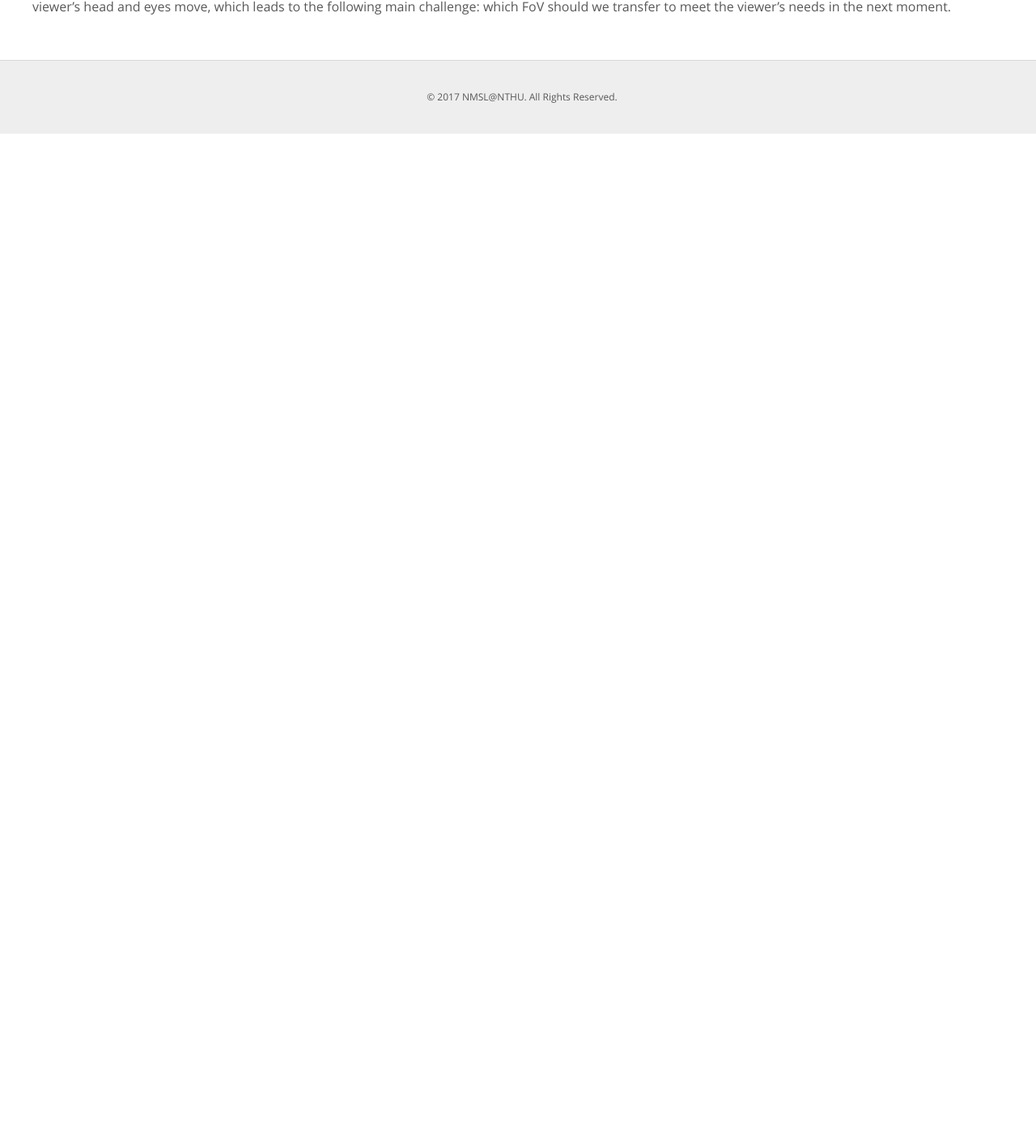
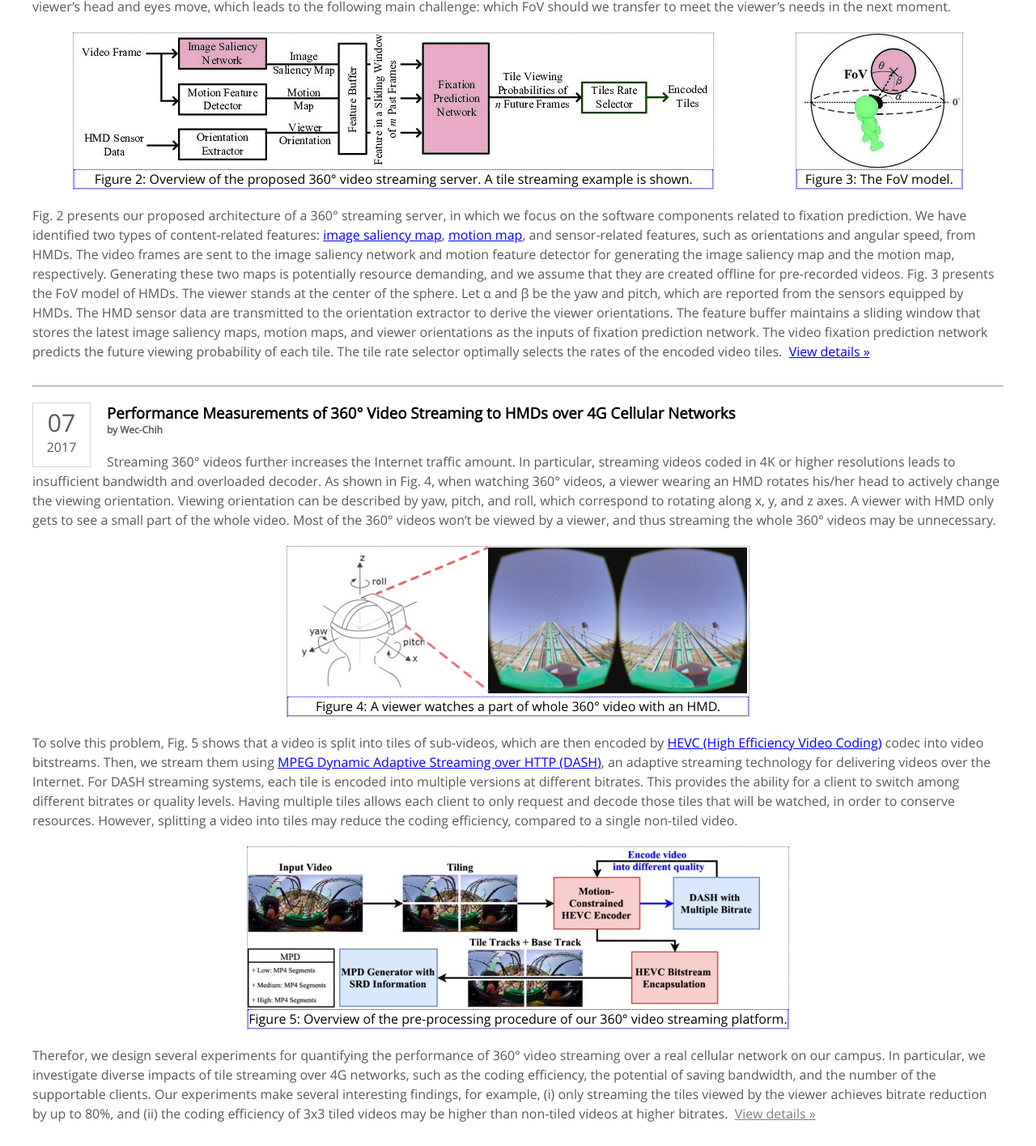
Before and after one commit to briandicky/web4360videos, a plain HTML site: page research.html in a window 1280 px wide. Shown: the part 1025-2440 px from the top of the page at 81% size. Before the commit the page ends 1190 px from the top, so only its background shows below. Drawn offline with Linux system fonts and the light colour scheme.

Commit message:
New writeup, inclduing fixation prediction (NOSSDAV'17) and tile-based streaming (APNOMS'17)

```diff
--- a/research.html
+++ b/research.html
@@ -84,10 +84,12 @@
 
             To overcome such limitation, and promote reproducible research, we build up our own 360° video testbed for collecting traces from real viewers watching 360° videos using HMDs.
             <!--We then use the testbed to collect content and sensor dataset.-->
-            <a href="http://dl.acm.org/citation.cfm?id=3083219" >The resulting dataset</a> can be used to, for example, predict which parts of 360° videos attract viewers to watch the most. The dataset, however, can also be leveraged in various novel applications in a much broader scope.
+            <a href="download.html" >The resulting dataset</a> can be used to, for example, predict which parts of 360° videos attract viewers to watch the most. The dataset, however, can also be leveraged in various novel applications in a much broader scope.
             <!--For example, using our dataset, content provider could get to compute the most common FoVs among viewers, and derive the crowd-driven camera movements, which may be used to guide viewers through 360° videos via innovative user interfaces.-->
             <!--Deeper investigations could even identify the essential elements for gaining viewers’ attentions in 360° videos streamed to HMDs.-->
+            &nbsp;<a href="http://dl.acm.org/citation.cfm?id=3083219">View details »</a>
             </p>
+
 		</div>
 
         <hr></hr>
@@ -99,7 +101,7 @@
                 2017
                 </p>
             </div>
-            <h3>Fixation Prediction for 360° Video Streaming<span class="author">Wec-Chih 2017</span></h3>
+            <h3>Fixation Prediction for 360° Video Streaming<span class="author">by Wec-Chih</span></h3>
             <p style="margin: 0px;">
             Leveraging commodity HMDs for 360° video streaming is, however, very challenging for two reasons.
             First, 360° videos contain much more information than conventional videos, and thus are much larger in resolutions and file sizes.
@@ -108,10 +110,82 @@
             Another way to stream 360° videos to HMDs is to only stream the current FoV of the viewer.
             We emphasize current, because the FoV changes as the viewer’s head and eyes move, which leads to the following main challenge: which FoV should we transfer to meet the viewer’s needs in the next moment.
             </p>
+
+            <div style="display: flex; justify-content: space-around;">
+                <figure>
+                    <img src="images/fixa_archi.jpg">
+                    <figcaption>Figure 2: Overview of the proposed 360° video streaming server. A tile streaming example is shown.</figcaption>
+                </figure>
+                <figure>
+                    <img src="images/fixa_sphere_coord2.jpg">
+                    <figcaption>Figure 3: The FoV model.</figcaption>
+                </figure>
+            </div>
+
+            <p>
+                Fig. 2 presents our proposed architecture of a 360° streaming server, in which we focus on the software components related to fixation prediction.
+                We have identified two types of content-related features: <a href="https://arxiv.org/abs/1411.5878">image saliency map</a>, <a href="http://www.sciencedirect.com/science/article/pii/S0923596516301667">motion map</a>, and sensor-related features, such as orientations and angular speed, from HMDs.
+                The video frames are sent to the image saliency network and motion feature detector for generating the image saliency map and the motion map, respectively.
+                Generating these two maps is potentially resource demanding, and we assume that they are created offline for pre-recorded videos.
+                Fig. 3 presents the FoV model of HMDs. The viewer stands at the center of the sphere. Let α and β be the yaw and pitch, which are reported from the sensors equipped by HMDs.
+                The HMD sensor data are transmitted to the orientation extractor to derive the viewer orientations.
+                The feature buffer maintains a sliding window that stores the latest image saliency maps, motion maps, and viewer orientations as the inputs of fixation prediction network.
+                The video fixation prediction network predicts the future viewing probability of each tile. The tile rate selector optimally selects the rates of the encoded video tiles.
+                &nbsp;<a href="http://dl.acm.org/citation.cfm?id=3083180">View details »</a>
+            </p>
         </div>
 
+        <hr></hr>
+
+        <div class="post">
+            <div class="date">
+                <p>
+                <span>07</span>
+                2017
+                </p>
+            </div>
+            <h3>Performance Measurements of 360° Video Streaming to HMDs over 4G Cellular Networks<span class="author">by Wec-Chih</span></h3>
+            <p style="margin: 0px;">
+            Streaming 360° videos further increases the Internet traffic amount.
+            In particular, streaming videos coded in 4K or higher resolutions leads to insufficient bandwidth and overloaded decoder. As shown in
+            Fig. 4, when watching 360° videos, a viewer wearing an HMD rotates his/her head to actively change the viewing orientation.
+            Viewing orientation can be described by yaw, pitch, and roll, which correspond to rotating along x, y, and z axes.
+            A viewer with HMD only gets to see a small part of the whole video.
+            Most of the 360° videos won’t be viewed by a viewer, and thus streaming the whole 360° videos may be unnecessary.
+            </p>
+
+            <div style="display: flex; justify-content: space-around;">
+                <figure>
+                    <img src="images/apnoms_view_fov.png">
+                    <figcaption>Figure 4: A viewer watches a part of whole 360° video with an HMD.</figcaption>
+                </figure>
+            </div>
+
+            <p style="margin: 0px;">
+            To solve this problem, Fig. 5 shows that a video is split into tiles of sub-videos, which are then encoded by <a href="http://ieeexplore.ieee.org/document/6375943/">HEVC (High Efficiency Video Coding)</a> codec into video bitstreams.
+            Then, we stream them using <a href="http://dl.acm.org/citation.cfm?doid=1943552.1943572">MPEG Dynamic Adaptive Streaming over HTTP (DASH)</a>, an adaptive streaming technology for delivering
+            videos over the Internet.
+            For DASH streaming systems, each tile is encoded into multiple versions at different bitrates.
+            This provides the ability for a client to switch among different bitrates or quality levels.
+            Having multiple tiles allows each client to only request and decode those tiles that will be watched, in order to conserve resources.
+            However, splitting a video into tiles may reduce the coding efficiency, compared to a single non-tiled video.
+            </p>
+
+            <div style="display: flex; justify-content: space-around;">
+                <figure>
+                    <img src="images/apnoms_preprocessing.jpg">
+                    <figcaption>Figure 5: Overview of the pre-processing procedure of our 360° video streaming platform.</figcaption>
+                </figure>
+            </div>
+
+            <p>
+            Therefor, we design several experiments for quantifying the performance of 360° video streaming over a real cellular network on our campus.
+            In particular, we investigate diverse impacts of tile streaming over 4G networks, such as the coding efficiency, the potential of saving bandwidth, and the number of the supportable clients.
+            Our experiments make several interesting findings, for example, (i) only streaming the tiles viewed by the viewer achieves bitrate reduction by up to 80%, and (ii) the coding efficiency of 3x3 tiled videos may be higher than non-tiled videos at higher bitrates.
+            &nbsp;<a href="">View details »</a>
+            </p>
+        </div>
 	</div>
-
 
 	<div id="footer" align="center">
 		<p style="margin-bottom: 0px">
```
